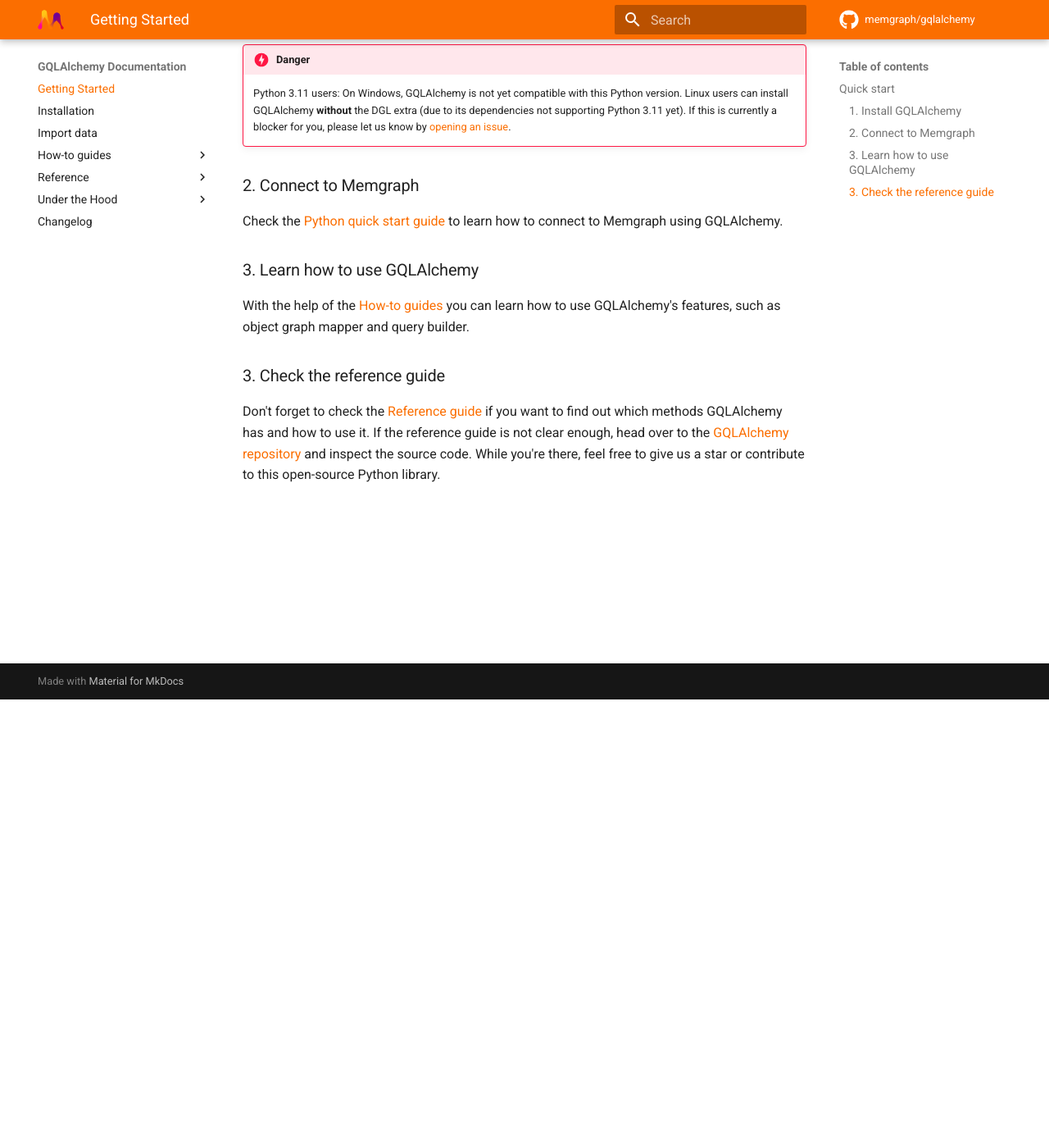
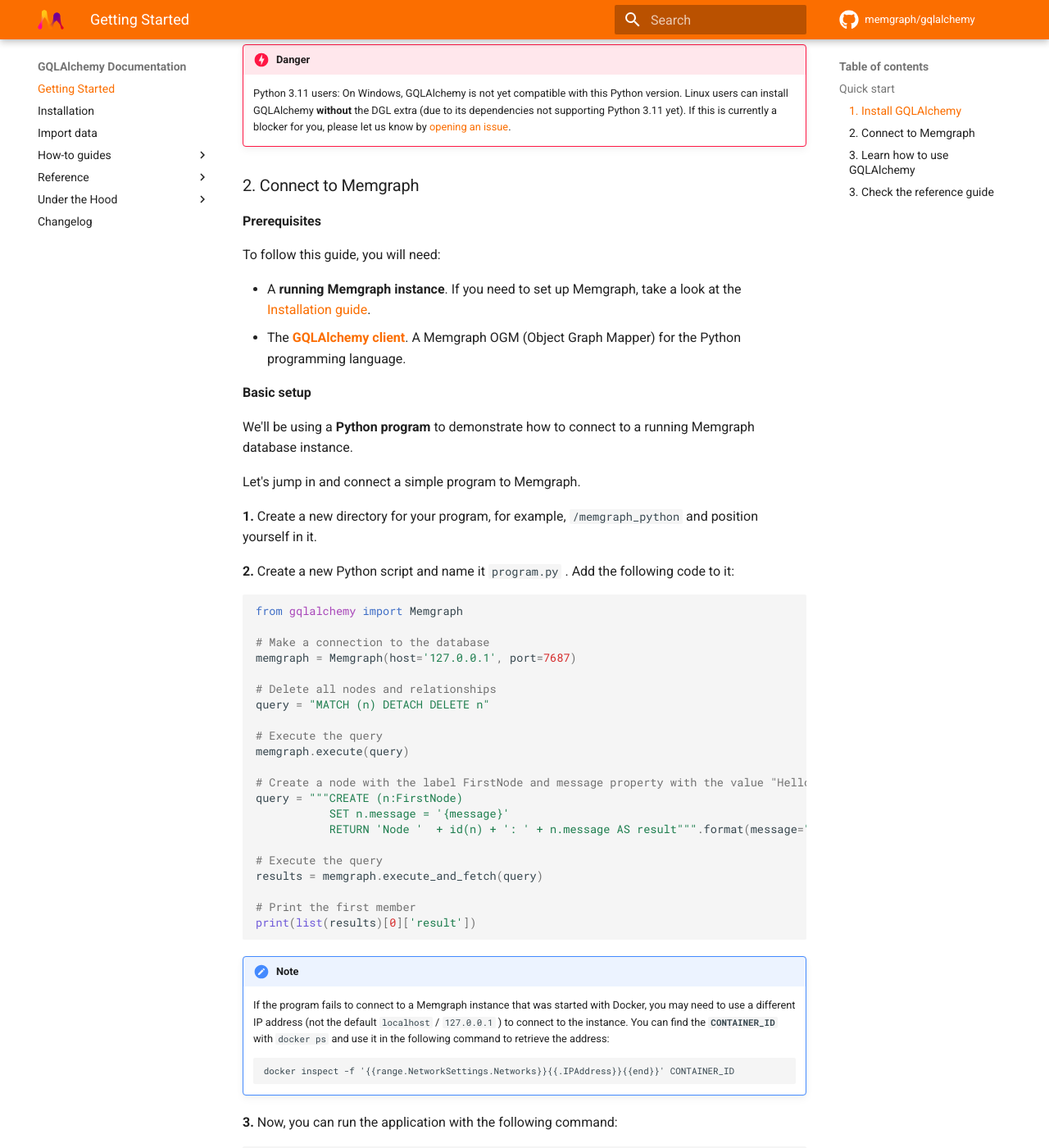
Before and after one commit to memgraph/gqlalchemy, an MkDocs documentation site: the page built from docs/index.md, in a window 1280 px wide and 1400 px high, scrolled down 547 px. Shown: the whole window at 82% size. Built offline with MkDocs 1.6.1 and Material for MkDocs 9.7.7, drawn with Linux system fonts in a browser that asks for light colours; comment, search, counter and statistics services are not loaded; some of the changed text lies outside the part shown.

Commit message:
Update connect to Memgraph

````diff
--- a/docs/index.md
+++ b/docs/index.md
@@ -18,7 +18,72 @@
 
 ### 2. Connect to Memgraph
 
-Check the [Python quick start guide](https://memgraph.com/docs) to learn how to connect to Memgraph using GQLAlchemy.
+**Prerequisites**
+
+To follow this guide, you will need:
+
+- A **running Memgraph instance**. If you need to set up Memgraph, take a look
+  at the [Installation guide](/installation/overview.mdx).
+- The [**GQLAlchemy client**](https://github.com/memgraph/gqlalchemy). A
+  Memgraph OGM (Object Graph Mapper) for the Python programming language.
+
+**Basic setup**
+
+We'll be using a **Python program** to demonstrate how to connect to a running
+Memgraph database instance.<br />
+
+Let's jump in and connect a simple program to Memgraph.
+
+**1.** Create a new directory for your program, for example, `/memgraph_python`
+and position yourself in it.<br />
+
+**2.** Create a new Python script and name it `program.py` . Add the following
+code to it:
+
+```python
+from gqlalchemy import Memgraph
+
+# Make a connection to the database
+memgraph = Memgraph(host='127.0.0.1', port=7687)
+
+# Delete all nodes and relationships
+query = "MATCH (n) DETACH DELETE n"
+
+# Execute the query
+memgraph.execute(query)
+
+# Create a node with the label FirstNode and message property with the value "Hello, World!"
+query = """CREATE (n:FirstNode)
+           SET n.message = '{message}'
+           RETURN 'Node '  + id(n) + ': ' + n.message AS result""".format(message="Hello, World!")
+
+# Execute the query
+results = memgraph.execute_and_fetch(query)
+
+# Print the first member
+print(list(results)[0]['result'])
+```
+
+!!! note
+    If the program fails to connect to a Memgraph instance that was started with Docker, you may need to use a different IP address (not the default `localhost` / `127.0.0.1` ) to connect to the instance. You can find the **`CONTAINER_ID`** with `docker ps` and use it in the following command to retrieve the address:
+    ```
+    docker inspect -f '{{range.NetworkSettings.Networks}}{{.IPAddress}}{{end}}' CONTAINER_ID
+    ```
+
+
+**3.** Now, you can run the application with the following command:
+
+```
+python ./program.py
+```
+
+You should see an output similar to the following:
+
+```
+Node 1: Hello, World!
+```
+
+
 
 ### 3. Learn how to use GQLAlchemy
 
````
